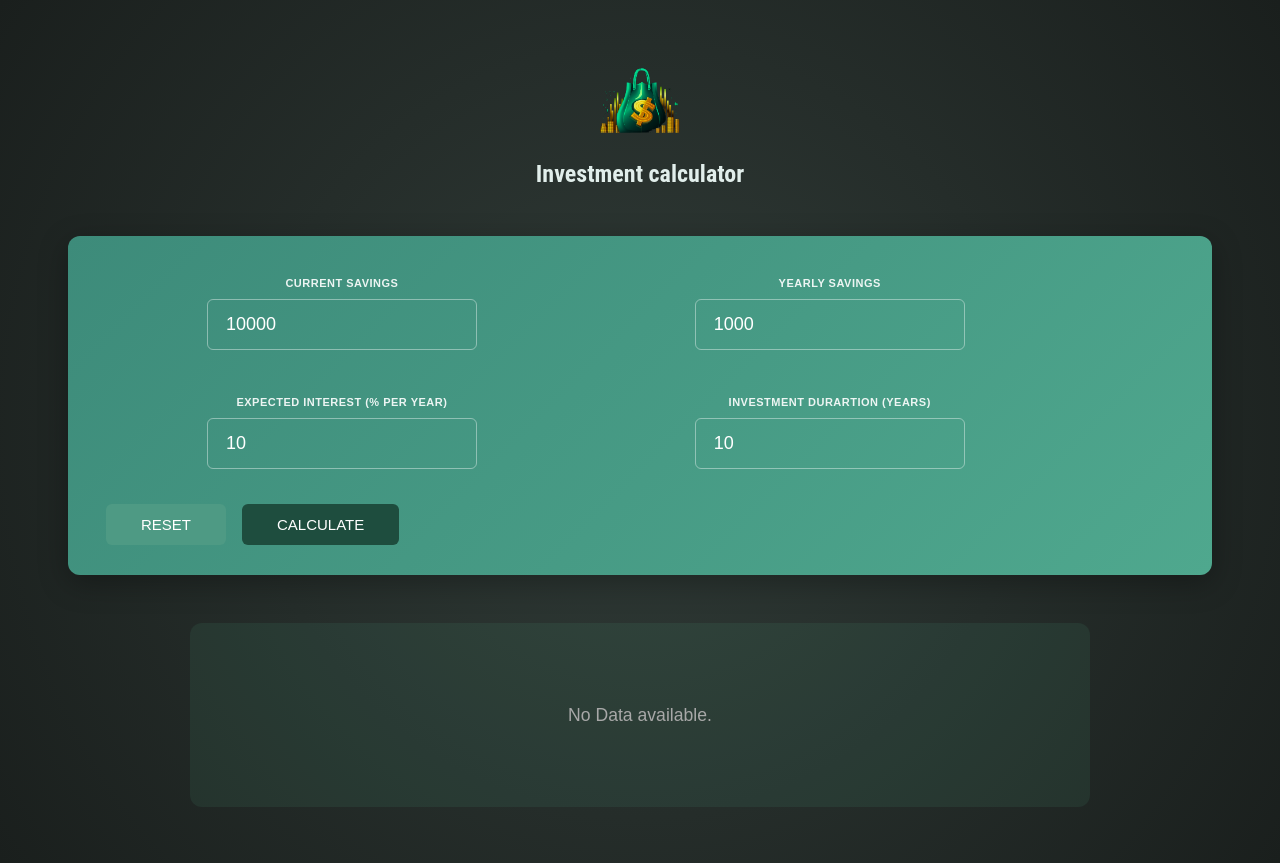
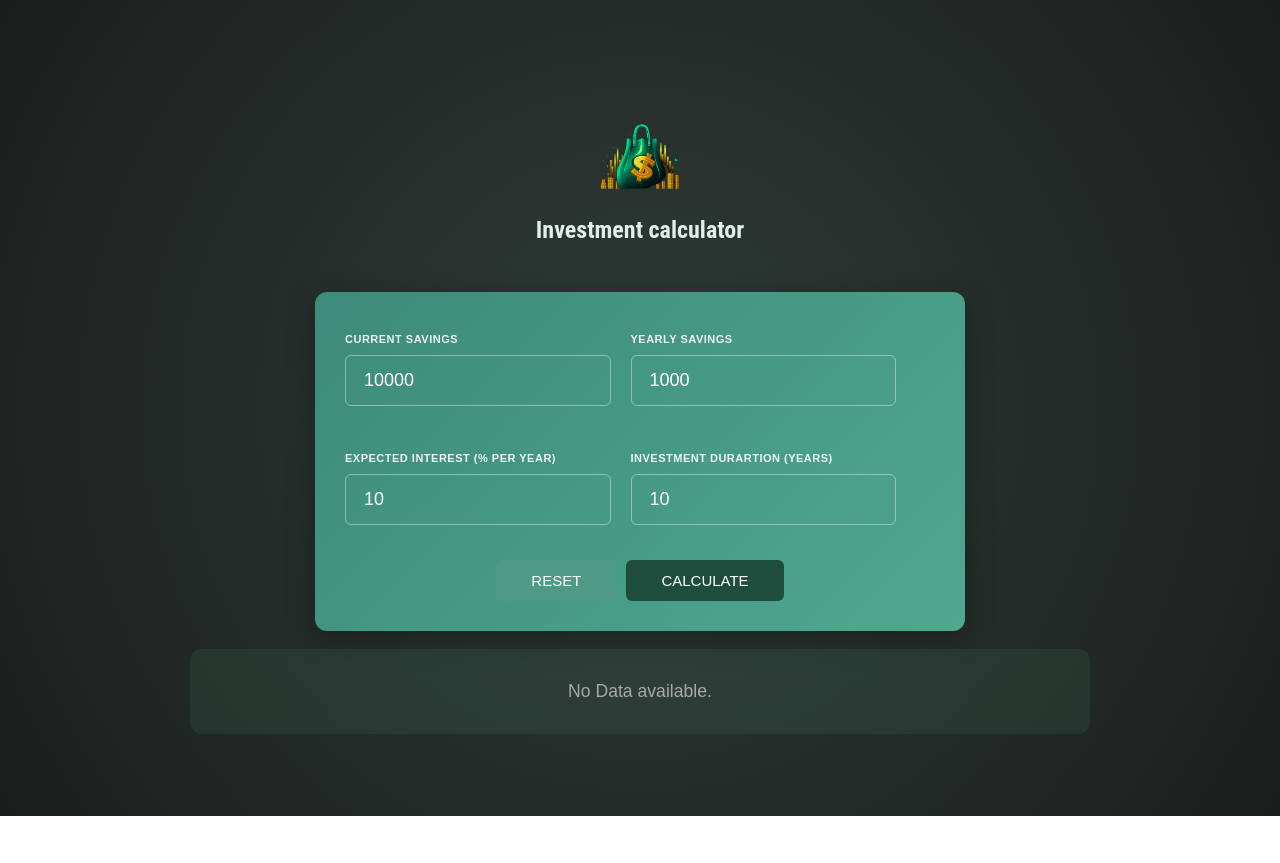
Before and after one commit to zena-tech7/Atelier-Fianle-2, a React (Create React App) app: page / in a window 1280 px wide. After the commit the page ends 816 px from the top, so only its background shows below. Built offline with nearby package versions, Linux system fonts and the light colour scheme.

Commit message:
commit dernier version

```diff
--- a/src/App.js
+++ b/src/App.js
@@ -52,7 +52,7 @@ console.log(results);
       <h2>Investment calculator </h2>
       </header>
       <Form onDataChange={handleFormData} />
-      <Table/>
+      <Table data={results} initialInvestment={results[0]} />
 
     </div>
   );
--- a/src/components/Form/Form.css
+++ b/src/components/Form/Form.css
@@ -1,23 +1,20 @@
-.card{
-  max-width: 1200px;
-  margin: 10px 60px;
+.card {
+  max-width: 650px;
+  margin: 10px auto; /* centrer horizontalement */
   background: linear-gradient(135deg, #3d8b7a, #4fa88e);
   border-radius: 12px;
-  padding: 30px 30px;
+    padding: 30px;
+
   box-shadow: 0 8px 30px rgba(0, 0, 0, 0.3);
 }
 
 .input {
   margin-bottom: 35px;
-  display: inline-block ;
-  justify-items: center;
+  margin-right: 20px;
+  display: inline-block;
   width: 45%;
   vertical-align: top;
 }
-
-/* .input:nth-child(odd) {
-  margin-right: 4%;
-} */
 
 .input p {
   color: rgba(255, 255, 255, 0.9);
@@ -29,7 +26,7 @@
 }
 
 .input input {
-  /* width: %; */
+  width: 100%;
   background: transparent;
   border: 1.5px solid rgba(255, 255, 255, 0.4);
   border-radius: 6px;
@@ -52,37 +49,34 @@
 
 /* Buttons container */
 .buttons {
-  text-align: center;
-  margin-top: 30px;
+  display: flex;
+  justify-content: center; /* centre horizontalement tous les boutons */
+  flex-wrap: wrap; /* permet aux boutons de passer à la ligne si écran petit */
+  gap: 10px; /* espace entre les boutons */
+
 }
 
+
 button {
-    background-color: #4E9A84;
+  background-color: #4e9a84;
   border: none;
   border-radius: 6px;
   padding: 12px 35px;
   font-size: 15px;
   font-weight: 500;
   cursor: pointer;
-    margin: 0 8px;
+
   transition: all 0.3s ease;
   color: white;
 }
-.CALCULATE{
-  background:#1E4D3E;
 
+
+button.CALCULATE {
+  background: #1e4d3e;
 }
 
 button:hover {
   background: rgba(0, 0, 0, 0.25);
-}
-
-button.calculate {
-  background: rgba(0, 0, 0, 0.25);
-}
-
-button.calculate:hover {
-  background: rgba(0, 0, 0, 0.35);
 }
 
 /* Responsive Design */
@@ -96,10 +90,6 @@ button.calculate:hover {
     width: 100%;
     display: block;
     margin-bottom: 25px;
-  }
-
-  .input:nth-child(odd) {
-    margin-right: 0;
   }
 
   .input p {
@@ -126,10 +116,6 @@ button.calculate:hover {
   .card {
     padding: 25px 20px;
     border-radius: 8px;
-  }
-
-  .input {
-    margin-bottom: 20px;
   }
 
   .input p {
--- a/src/components/Form/Form.jsx
+++ b/src/components/Form/Form.jsx
@@ -58,8 +58,10 @@ const Form = ({ onDataChange }) => {
           onChange={(e) => handleChange("duration", +e.target.value)}
         />
       </div>
+      <div className="buttons">
       <button className="RESET">RESET</button>
       <button className="CALCULATE" onClick={(e)=> handleCount()}>CALCULATE</button>
+      </div>
     </div>
   );
 };
--- a/src/components/Table/Table.css
+++ b/src/components/Table/Table.css
@@ -1,7 +1,7 @@
 .table-container {
-    margin: 3rem auto;
+    margin: 0rem auto;
     max-width: 900px;
-    padding: 2rem;
+    padding: 0rem;
     background: rgba(76, 175, 142, 0.1);
     border-radius: 12px;
 }
--- a/src/components/Table/Table.jsx
+++ b/src/components/Table/Table.jsx
@@ -27,7 +27,7 @@ const Table = ({ data, initialInvestment }) => {
             <tr key={index}>
               <td>{year.year}</td>
               <td>${year.totalSavings.toFixed(2)}</td>
-              <td>${year.yearlyInterest.toFixed(2)}</td>
+              <td>${year.interestYear.toFixed(2)}</td>
               <td>${year.totalInterest.toFixed(2)}</td>
               <td>${year.investedCapital.toFixed(2)}</td>
             </tr>
```
Lines whose indentation alone changed are shown as unchanged.
